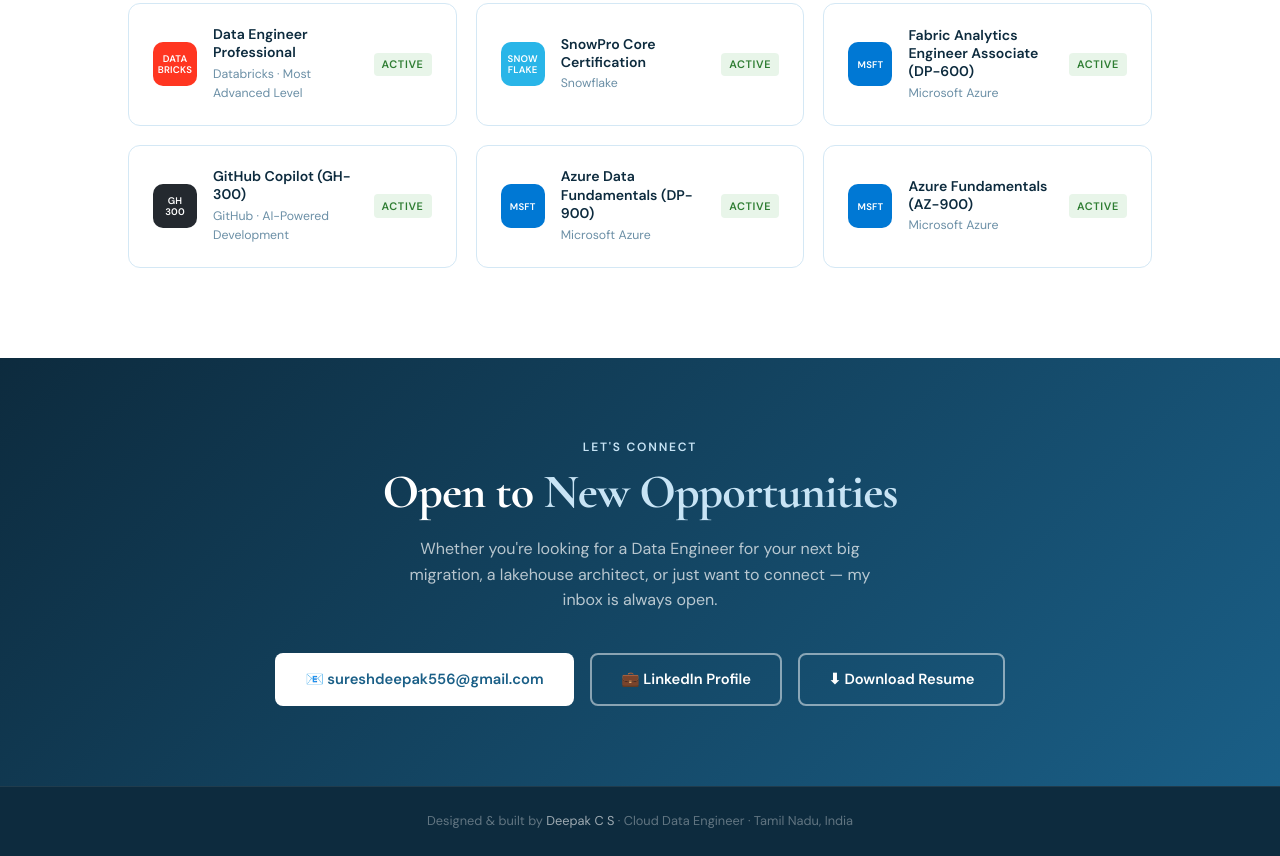
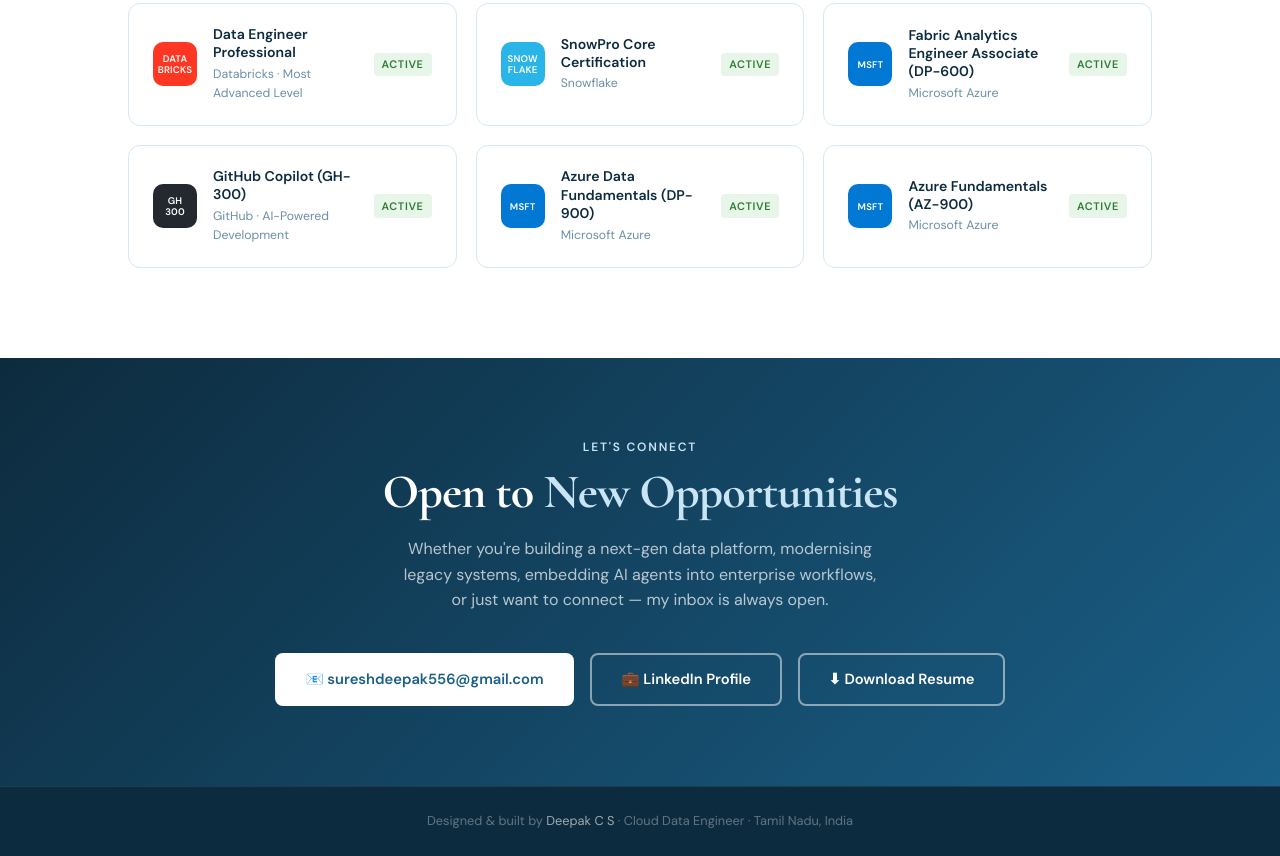
Before and after one commit to deepak-datahandling/deepak-datahandling.github.io, a plain HTML site: page index.html in a window 1280 px wide. Shown: the part 5789-6645 px from the top of the page. Drawn offline with nearby package versions, Linux system fonts and the light colour scheme.

Commit message:
Revise title and contact section description
Updated the title and contact section description to reflect new skills and opportunities.

```diff
--- a/index.html
+++ b/index.html
@@ -3,7 +3,7 @@
 <head>
 <meta charset="UTF-8">
 <meta name="viewport" content="width=device-width, initial-scale=1.0">
-<title>Deepak C S — Cloud Data Engineer</title>
+<title>Deepak C S — AI & Cloud Data Engineer</title>
 <link rel="preconnect" href="https://fonts.googleapis.com">
 <link href="https://fonts.googleapis.com/css2?family=Cormorant+Garamond:wght@400;500;600;700&family=DM+Sans:wght@300;400;500;600&family=JetBrains+Mono:wght@400;500&display=swap" rel="stylesheet">
 <style>
@@ -1293,7 +1293,7 @@
 <section id="contact">
   <div class="section-label">Let's Connect</div>
   <h2 class="section-title" style="margin-bottom:1rem;">Open to <span style="color:var(--blue-light)">New Opportunities</span></h2>
-  <p>Whether you're looking for a Data Engineer for your next big migration, a lakehouse architect, or just want to connect — my inbox is always open.</p>
+  <p>Whether you're building a next-gen data platform, modernising legacy systems, embedding AI agents into enterprise workflows, or just want to connect — my inbox is always open.</p>
   <div class="contact-buttons">
     <a href="mailto:sureshdeepak556@gmail.com" class="btn btn-white">📧 sureshdeepak556@gmail.com</a>
     <a href="https://www.linkedin.com/in/deepak-c-s-bba93818b" target="_blank" class="btn btn-outline-white">💼 LinkedIn Profile</a>
```
